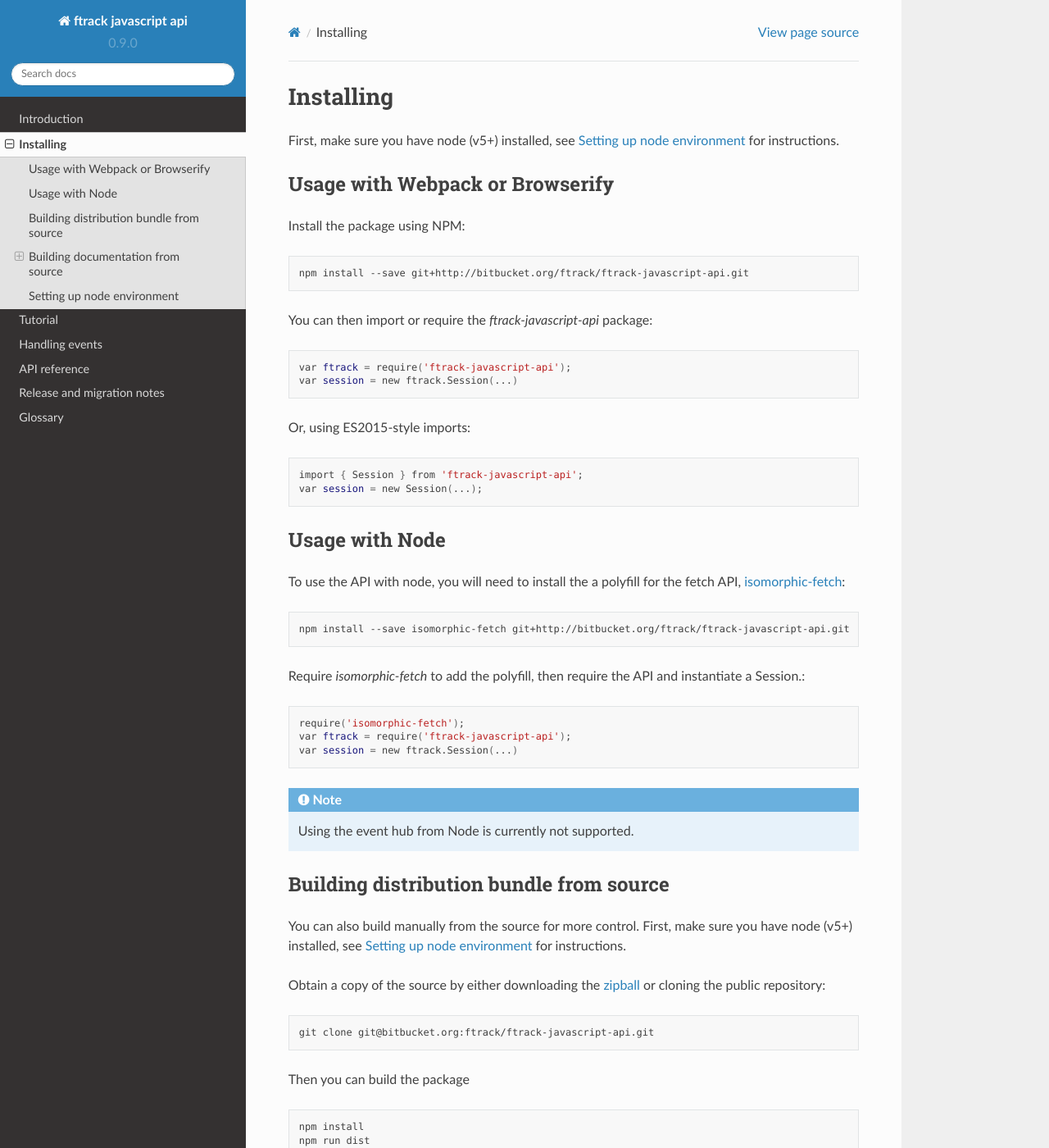
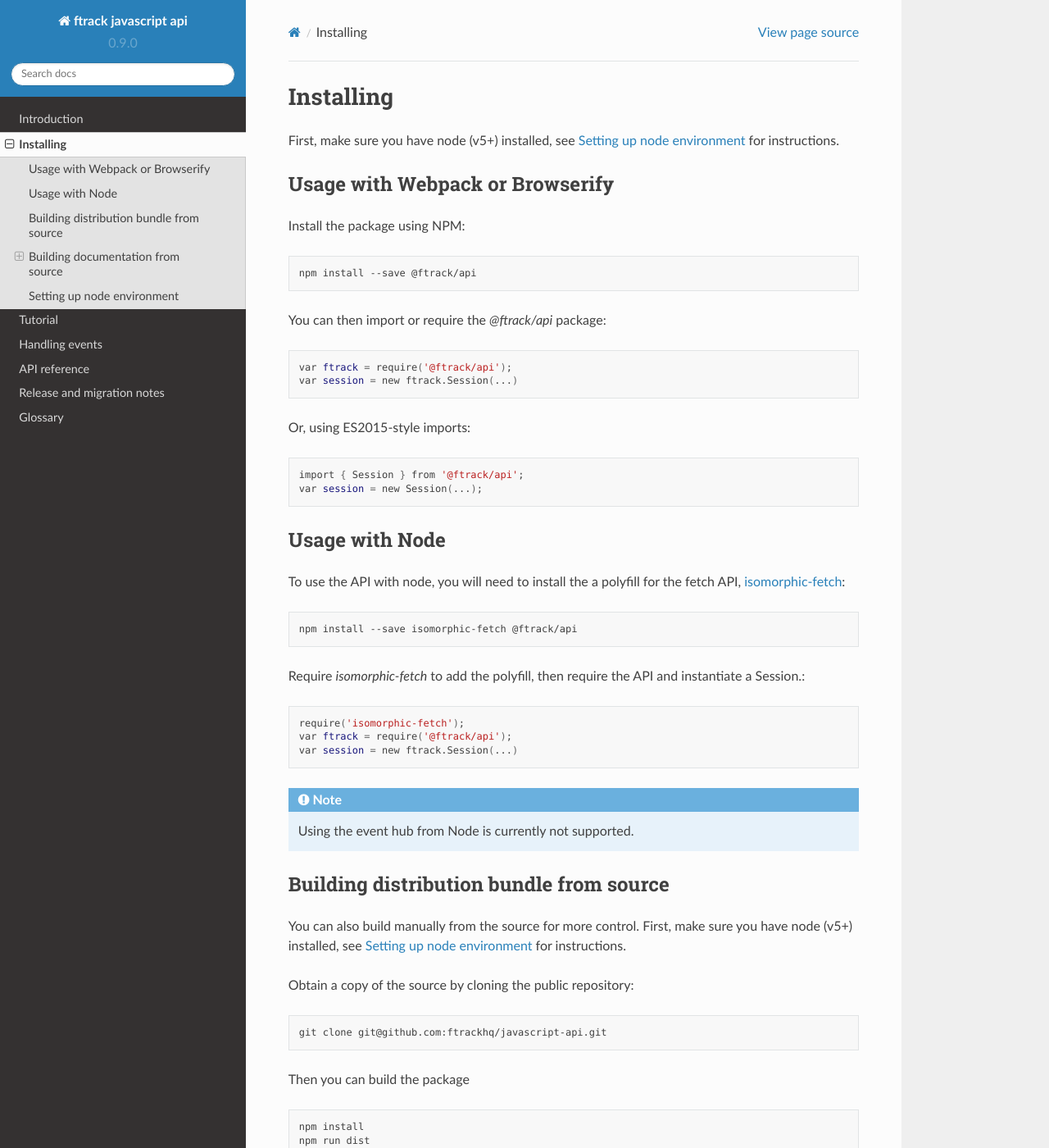
Before and after one commit to ftrackhq/ftrack-javascript, a Sphinx documentation site: the page built from doc/installing.rst, in a window 1280 px wide and 1400 px high. Shown: the whole window at 82% size. Built offline with Sphinx 7.4.7 and the Read the Docs theme 2.0.0, drawn with Linux system fonts in a browser that asks for light colours; some of the changed text lies outside the part shown.

Commit message:
Update documentation to reference Github instead of Bitbucket

```diff
--- a/doc/installing.rst
+++ b/doc/installing.rst
@@ -17,16 +17,16 @@
 
 Install the package using NPM::
 
-    npm install --save git+http://bitbucket.org/ftrack/ftrack-javascript-api.git
+    npm install --save @ftrack/api
 
-You can then import or require the `ftrack-javascript-api` package::
+You can then import or require the `@ftrack/api` package::
 
-    var ftrack = require('ftrack-javascript-api');
+    var ftrack = require('@ftrack/api');
     var session = new ftrack.Session(...)
 
 Or, using ES2015-style imports::
 
-    import { Session } from 'ftrack-javascript-api';
+    import { Session } from '@ftrack/api';
     var session = new Session(...);
 
 Usage with Node
@@ -35,13 +35,13 @@
 To use the API with node, you will need to install the a polyfill for the fetch
 API, `isomorphic-fetch <https://github.com/matthew-andrews/isomorphic-fetch>`_::
 
-    npm install --save isomorphic-fetch git+http://bitbucket.org/ftrack/ftrack-javascript-api.git
+    npm install --save isomorphic-fetch @ftrack/api
 
 Require `isomorphic-fetch` to add the polyfill, then require the API and
 instantiate a Session.::
 
     require('isomorphic-fetch');
-    var ftrack = require('ftrack-javascript-api');
+    var ftrack = require('@ftrack/api');
     var session = new ftrack.Session(...)
 
 .. note::
@@ -55,11 +55,9 @@
 You can also build manually from the source for more control. First, make sure
 you have node (v5+) installed, see :ref:`installing/node` for instructions.
 
-Obtain a copy of the source by either downloading the
-`zipball <https://bitbucket.org/ftrack/ftrack-javascript-api/get/master.zip>`_ or
-cloning the public repository::
+Obtain a copy of the source by cloning the public repository::
 
-    git clone git@bitbucket.org:ftrack/ftrack-javascript-api.git
+    git clone git@github.com:ftrackhq/javascript-api.git
 
 Then you can build the package ::
 
@@ -79,7 +77,7 @@
 
 Then view in your browser::
 
-    file:///path/to/ftrack-javascript-api/build/doc/html/index.html
+    file:///path/to/@ftrack/api/build/doc/html/index.html
 
 Dependencies building docs
 --------------------------
--- a/setup.py
+++ b/setup.py
@@ -28,7 +28,7 @@
     description='Javascript api for ftrack.com',
     long_description=open(README_PATH).read(),
     keywords='ftrack',
-    url='https://bitbucket.org/ftrack/ftrack-javascript-api',
+    url='https://github.com/ftrackhq/javascript-api',
     author='ftrack',
     author_email='support@ftrack.com',
     license='Apache License (2.0)',
```
